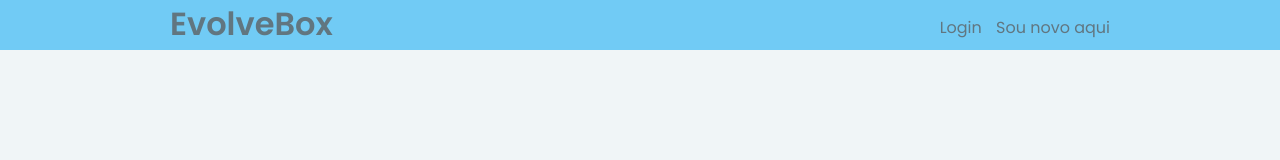
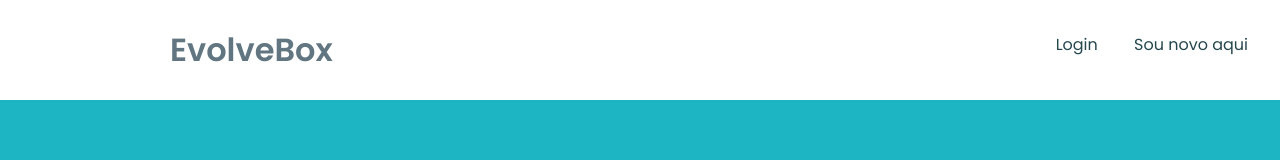
Before and after one commit to guuhschmaltz/eb-evolve-box, a plain HTML site: page src/views/index.html in a window 1280 px wide. Drawn offline with Linux system fonts and the light colour scheme; a web font is replaced by a local one.

Commit message:
mudado padrão de cores do background e cor padrão do menu header

```diff
--- a/public/styles/main.css
+++ b/public/styles/main.css
@@ -1,6 +1,6 @@
 :root{
-    --color-background: #f0f5f7;
-    --color-primary-lighter: #71cbf5;
+    --color-background: #1DB5C4;
+    --color-primary-lighter: #b7dbeb;
     --color-primary-light: #6bb7ea;
     --color-primary: #57b1e5;
     --color-prymary-dark: #4db6d6;
--- a/public/styles/partials/header.css
+++ b/public/styles/partials/header.css
@@ -1,22 +1,24 @@
 #page-landing header{
-    background: var(--color-primary-lighter);
+    background: var(--color-title-in-primary);
     width: 100vw;
 }
 
 header .header-content {
     width: 80%;
+    height: 10rem;
     max-width: 940px;
     margin: 0 auto;
-    position: relative;
-    height: 50px;
+    display: flex;
+    align-items: center;
+    flex: 1 1 auto;
+    flex-wrap: nowrap;
 }
 
 header .header-content nav{
     position: absolute;
-    top: 0;
     text-align: right;
     right: 0;
-    margin-top:15px;
+    top: 3.2rem;
 }
 
 header nav ul{
@@ -25,14 +27,13 @@ header nav ul{
 
 header nav ul li{
     display: inline-block;
-    margin-left: 10px;
 }
 
 header nav ul li a{
-    vertical-align: center;
     transition: 0.2s;
     text-decoration: none;
-    color: var(--color-text-base);
+    color: var(--color-text-title);
+    margin-right: 3.2rem;
 }
 
 header nav ul li a:hover{
```
